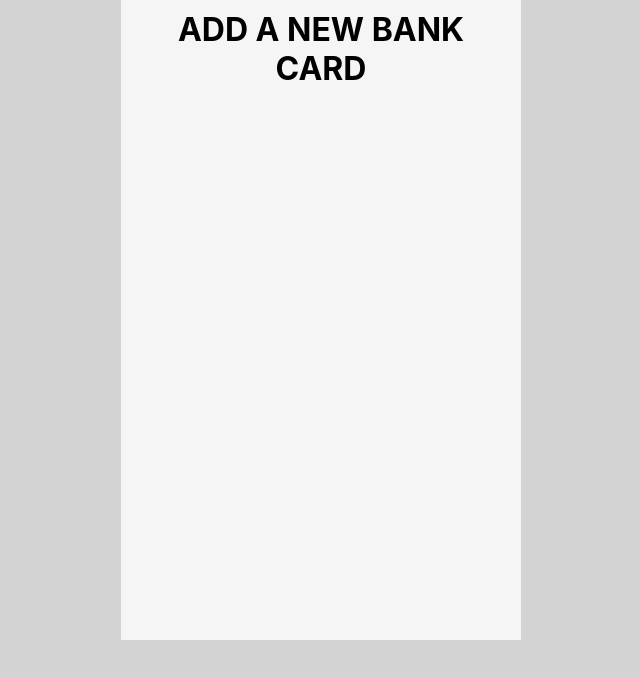
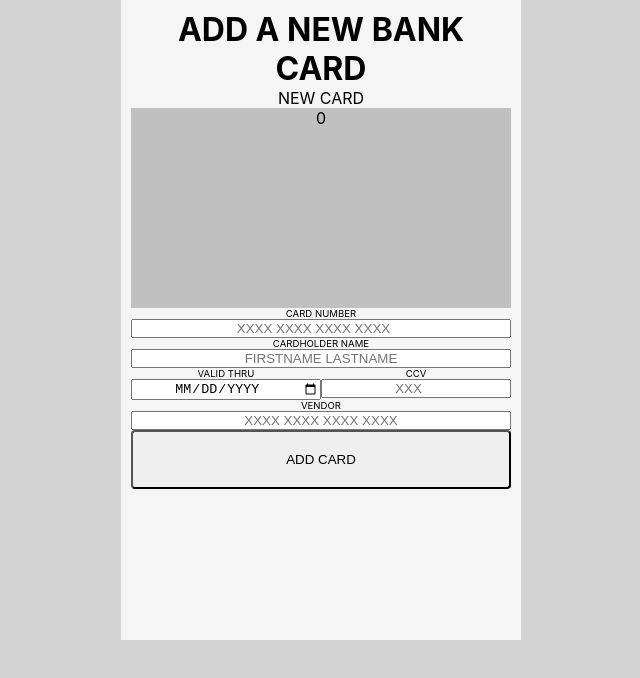
Before and after one commit to LXDamm/ec-react-exam2-ewallet, a React (Create React App) app: page /addcard in a window 1280 px wide. Shown: the top 678 px of the page, without its empty margins (319-959 px from the left). Built offline with nearby package versions, Linux system fonts and the light colour scheme.

Commit message:
form and card stae works

```diff
--- a/src/components/Card.tsx
+++ b/src/components/Card.tsx
@@ -1,9 +1,9 @@
 import './Card.scss';
 
-export default function Card() {
+export default function Card(props: any) {
     return (
         <div className="Card">
-
+            <p>{props.cardNumber}</p>
         </div>
     );
 }
--- /dev/null
+++ b/src/components/CardForm.scss
@@ -0,0 +1,38 @@
+.card-form label {
+    text-transform: uppercase;
+    font-size: 0.6em;
+}
+
+.card-form-cardnumber,
+.card-form-cardholder,
+.card-form-validdate,
+.card-form-ccv,
+.card-form-vendor {
+    display: block;
+    width: 100%;
+}
+
+.card-form-validdate,
+.card-form-ccv {
+    display: inline-block;
+    width: 50%;
+}
+
+.card-form-cardnumber input,
+.card-form-cardholder input,
+.card-form-validdate input,
+.card-form-ccv input,
+.card-form-vendor input {
+    display: inline-block;
+    width: 100%;
+}
+
+.add-card-button {
+    align-self: flex-end;
+    margin-top: auto;
+    bottom: 10px;
+    width: 100%;
+    height: fit-content;
+    padding: 20px;
+    border-radius: 4px;
+}
--- /dev/null
+++ b/src/components/CardForm.tsx
@@ -0,0 +1,37 @@
+import { ChangeEvent, useState } from 'react';
+import Card from './Card';
+import './CardForm.scss';
+
+export default function CardForm() {
+    const [card, setCard] = useState({cardNumber: 0});
+    const handleSubmit = () => {
+    }
+    return (
+        <>
+            <Card cardNumber={card.cardNumber}/>
+            <form className="card-form" onSubmit={handleSubmit}>
+                <label className="card-form-cardnumber">
+                    <p>Card number</p>
+                    <input type="number" placeholder="XXXX XXXX XXXX XXXX" onChange={(event: ChangeEvent<HTMLInputElement>) => { setCard({cardNumber: Number(event.target.value)}) }} />
+                </label>
+                <label className="card-form-cardholder">
+                    <p>Cardholder name</p>
+                    <input type="text" placeholder="FIRSTNAME LASTNAME" onChange={(event: ChangeEvent<HTMLInputElement>) => { setCard({cardNumber: Number(event.target.value)}) }} />
+                </label>
+                <label className="card-form-validdate">
+                    <p>Valid thru</p>
+                    <input type="date" onChange={(event: ChangeEvent<HTMLInputElement>) => { setCard({cardNumber: Number(event.target.value)}) }} />
+                </label>
+                <label className="card-form-ccv">
+                    <p>CCV</p>
+                    <input type="number" placeholder="XXX" onChange={(event: ChangeEvent<HTMLInputElement>) => { setCard({cardNumber: Number(event.target.value)}) }} />
+                </label>
+                <label className="card-form-vendor">
+                    <p>Vendor</p>
+                    <input type="select" placeholder="XXXX XXXX XXXX XXXX" onChange={(event: ChangeEvent<HTMLInputElement>) => { setCard({cardNumber: Number(event.target.value)}) }} />
+                </label>
+                <input className="add-card-button" type="submit" value="ADD CARD" />
+            </form>
+        </>
+    );
+}
--- a/src/pages/AddCard.tsx
+++ b/src/pages/AddCard.tsx
@@ -1,5 +1,12 @@
+import React from "react";
+import CardForm from "../components/CardForm";
+
 export default function AddCard() {
     return (
-        <h1>ADD A NEW BANK CARD</h1>
+        <>
+            <h1>ADD A NEW BANK CARD</h1>
+            <p>NEW CARD</p>
+            <CardForm />
+        </>
     );
 }
--- a/src/pages/Cards.scss
+++ b/src/pages/Cards.scss
@@ -1,6 +1,10 @@
-.add-card-button {
+.add-card-link {
     align-self: flex-end;
     margin-top: auto;
+    width: 100%;
+}
+
+.add-card-button {
     bottom: 10px;
     width: 100%;
     height: fit-content;
--- a/src/pages/Cards.tsx
+++ b/src/pages/Cards.tsx
@@ -1,3 +1,5 @@
+import React from 'react';
+import { Link } from 'react-router-dom';
 import Card from '../components/Card';
 import CardStack from '../components/CardStack';
 import './Cards.scss';
@@ -9,7 +11,7 @@ export default function Cards() {
             <p>Active Card</p>
             <Card />
             <CardStack />
-            <button className="add-card-button">Add a new Card</button>
+            <Link to="/addcard" className="add-card-link"><button className="add-card-button">Add a new Card</button></Link>
         </>
     );
 }
```
